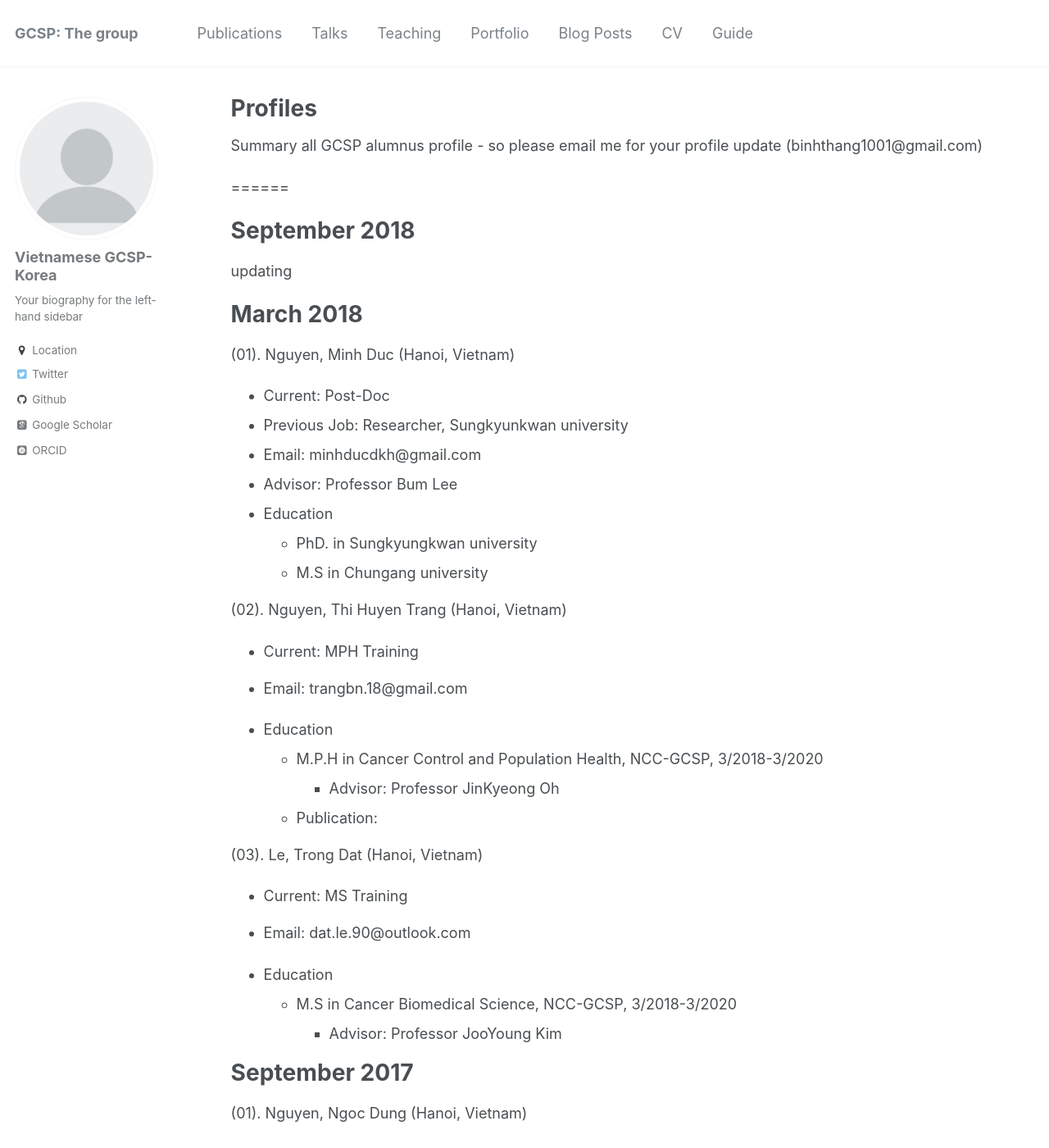
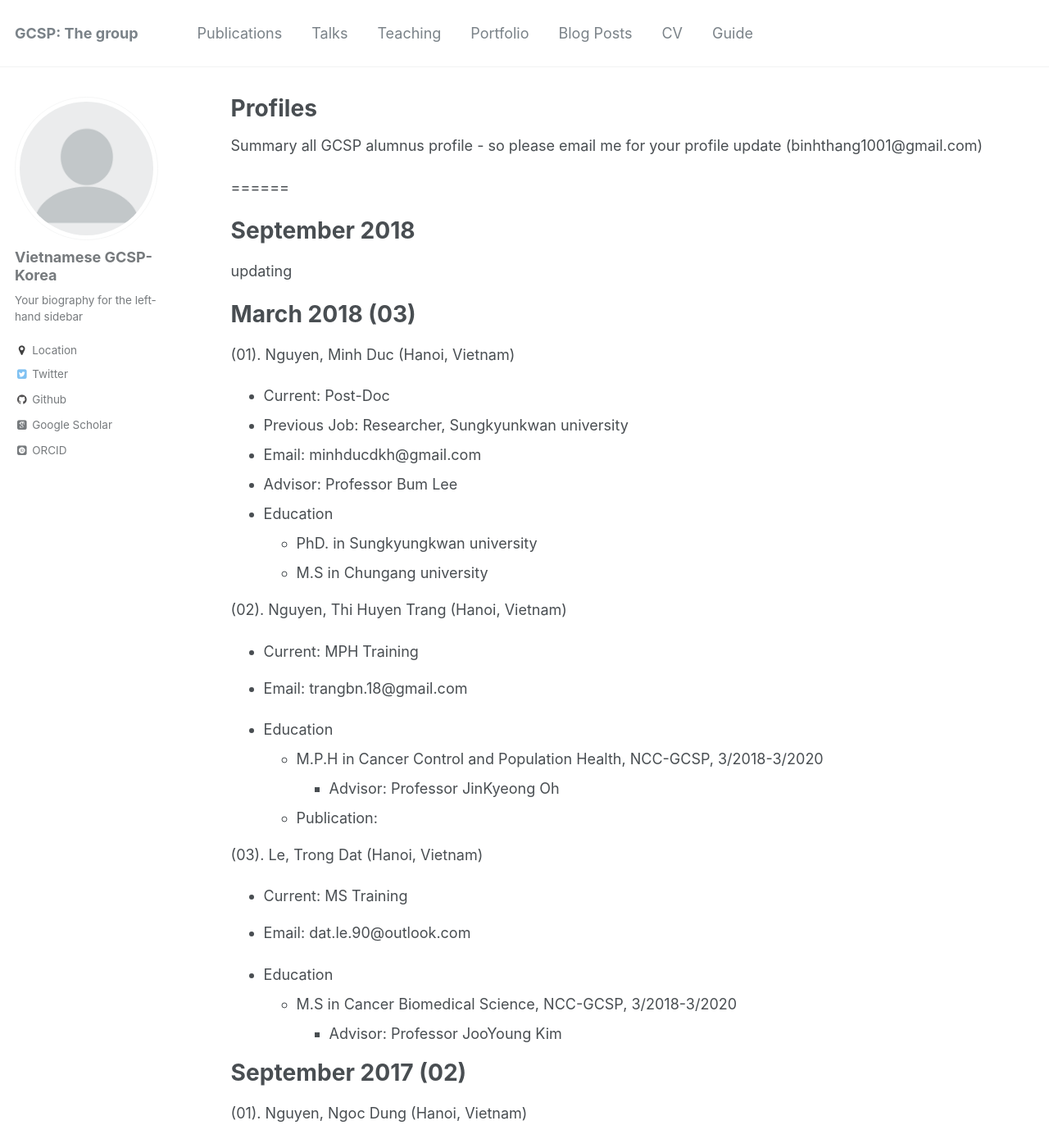
Before and after one commit to kklot/gcsp, a Jekyll site: the page built from _pages/cv.md, in a window 1280 px wide and 1400 px high. Shown: the whole window at 82% size. Built offline with Jekyll 4.4.1, drawn with Linux system fonts in a browser that asks for light colours; some web fonts are replaced; some of the changed text lies outside the part shown.

Commit message:
Update cv.md

```diff
--- a/_pages/cv.md
+++ b/_pages/cv.md
@@ -19,7 +19,7 @@ September 2018
 ======
 updating
 
-March 2018
+March 2018 (03)
 ======
 
 (01). Nguyen, Minh Duc (Hanoi, Vietnam)
@@ -52,7 +52,7 @@ March 2018
 
 
 
-September 2017
+September 2017 (02)
 ======
 (01). Nguyen, Ngoc Dung (Hanoi, Vietnam)
 * Current: MPH Training
@@ -69,7 +69,7 @@ September 2017
   * M.S in Cancer Biomedical Science, NCC-GCSP, 9/2017-9/2019
     * Advisor: Professor Anders LinDroth
 
-March 2017
+March 2017 (02)
 ======
 (01). Tran, Thi Phuong Thao (Hanoi, Vietnam)
 * Current: MPH Training
```
